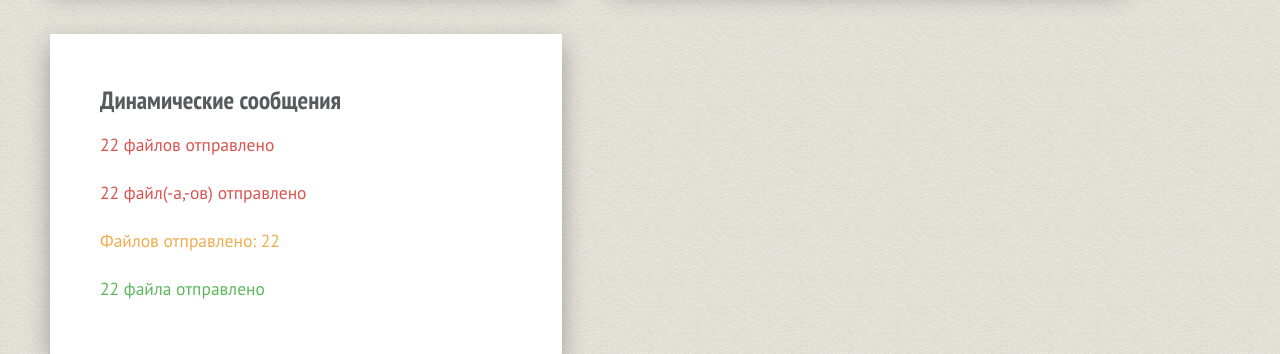
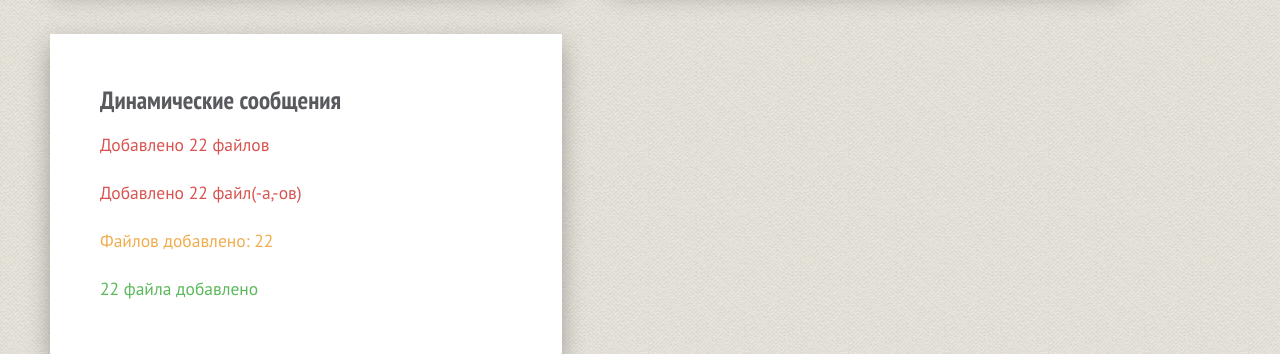
Before and after one commit to igor-shevchenko/interface-copy, a plain HTML site: page index.html in a window 1280 px wide. Shown: the part 10660-11014 px from the top of the page. Drawn offline with Linux system fonts and the light colour scheme.

Commit message:
Update 2017-10-11T15:13:09.708Z

```diff
--- a/index.html
+++ b/index.html
@@ -65,6 +65,8 @@
 	</style>
 </head>
 <body class="shower list">
+    <!-- Yandex.Metrika counter --> <script type="text/javascript" > (function (d, w, c) { (w[c] = w[c] || []).push(function() { try { w.yaCounter46242456 = new Ya.Metrika({ id:46242456, clickmap:true, trackLinks:true, accurateTrackBounce:true, webvisor:true, trackHash:true }); } catch(e) { } }); var n = d.getElementsByTagName("script")[0], s = d.createElement("script"), f = function () { n.parentNode.insertBefore(s, n); }; s.type = "text/javascript"; s.async = true; s.src = "https://mc.yandex.ru/metrika/watch.js"; if (w.opera == "[object Opera]") { d.addEventListener("DOMContentLoaded", f, false); } else { f(); } })(document, window, "yandex_metrika_callbacks"); </script> <noscript><div><img src="https://mc.yandex.ru/watch/46242456" style="position:absolute; left:-9999px;" alt="" /></div></noscript> <!-- /Yandex.Metrika counter -->
+
 	<header class="caption">
 		<h1>Как писать интерфейсные надписи</h1>
 		<p><a href="http://igorshevchenko.ru">Игорь Шевченко</a>, <a href="https://antidasoftware.com/">Antida software</a></p>
@@ -338,10 +340,10 @@
 
 	<section class="slide">
 		<h2>Динамические сообщения</h2>
-		<p class="next red">22 файлов отправлено</p>
-		<p class="next red">22 файл(-а,-ов) отправлено</p>
-		<p class="next orange">Файлов отправлено: 22</p>
-		<p class="next green">22 файла отправлено</p>
+		<p class="next red">Добавлено 22 файлов</p>
+		<p class="next red">Добавлено 22 файл(-а,-ов)</p>
+		<p class="next orange">Файлов добавлено: 22</p>
+		<p class="next green">22 файла добавлено</p>
 	</section>
 
 	<div class="caption">
```
